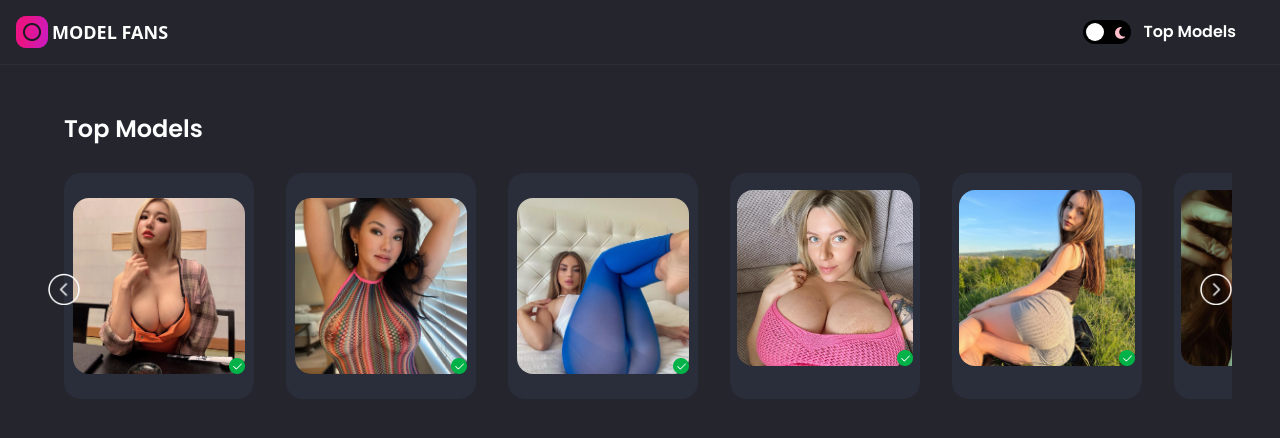
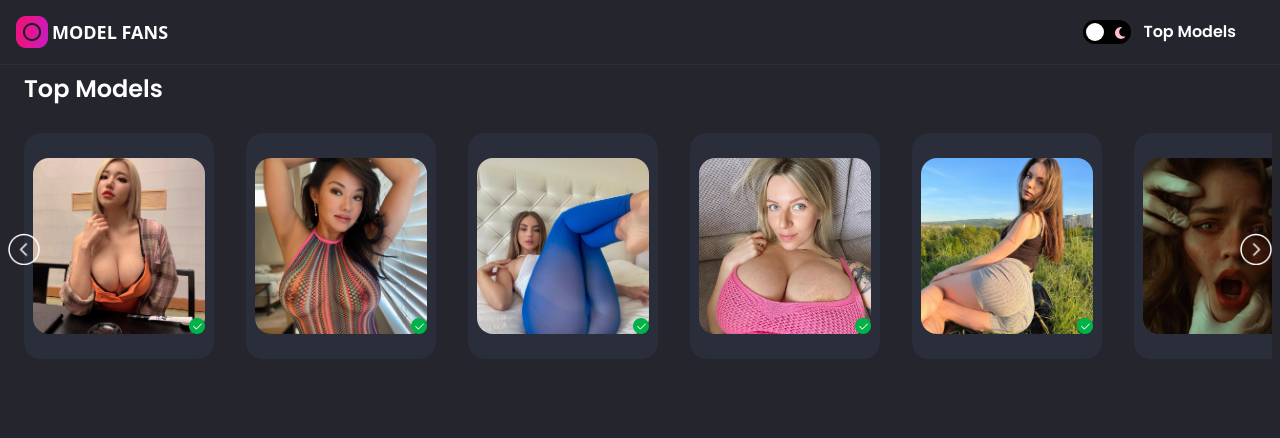
Before and after one commit to QUANDEVV/NEXT.JS-TAILWIND-MODEL-APP, a Next.js app: page / in a window 1280 px wide. Shown: the top 438 px of the page. Built offline with nearby package versions, Linux system fonts and the light colour scheme.

Commit message:
commit on 'origin'

```diff
--- a/pages/index.js
+++ b/pages/index.js
@@ -51,7 +51,7 @@ const Home = () => {
 
 
   return(
-  <div className="flex justify-center sm:px-4 p-12">
+  <div className="flex justify-center sm:px-2 p-2">
       <div className="w-full minmd:w-4/5">
 
       <div>
@@ -147,7 +147,7 @@ const Home = () => {
 
 
 <Link  href='klo'>
-<div className="min-w-190 minlg:min-w-240 dark:bg-nft-black-3 bg-white border dark:border-nft-black-3 border-nft-gray-1 rounded-2xl flex flex-col p-0 m-4">
+<div className="min-w-190 minlg:min-w-240 dark:bg-nft-black-3 bg-white border dark:border-nft-black-3 border-nft-gray-1 rounded-2xl flex flex-col p-2 m-4">
       <div className="my-4 flex justify-center">
         <div className="relative w-44 h-44 minlg:w-28 minlg:h-28">
           <Image
@@ -176,7 +176,7 @@ const Home = () => {
 
 
 <Link  href='klo'>
-<div className="min-w-190 minlg:min-w-240 dark:bg-nft-black-3 bg-white border dark:border-nft-black-3 border-nft-gray-1 rounded-2xl flex flex-col p-0 m-4">
+<div className="min-w-190 minlg:min-w-240 dark:bg-nft-black-3 bg-white border dark:border-nft-black-3 border-nft-gray-1 rounded-2xl flex flex-col p-2 m-4">
       <div className="my-4 flex justify-center">
         <div className="relative w-44 h-44 minlg:w-28 minlg:h-28">
           <Image
@@ -206,7 +206,7 @@ const Home = () => {
 
 
 <Link  href='klo'>
-<div className="min-w-190 minlg:min-w-240 dark:bg-nft-black-3 bg-white border dark:border-nft-black-3 border-nft-gray-1 rounded-2xl flex flex-col p-0 m-4">
+<div className="min-w-190 minlg:min-w-240 dark:bg-nft-black-3 bg-white border dark:border-nft-black-3 border-nft-gray-1 rounded-2xl flex flex-col p-2 m-4">
       <div className="my-4 flex justify-center">
         <div className="relative w-44 h-44 minlg:w-28 minlg:h-28">
           <Image
```
